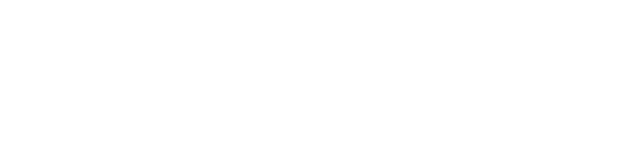
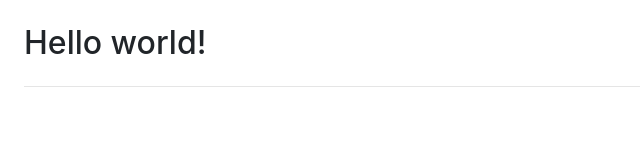
Before and after one commit to Marcosauras/task-manager, a plain HTML site: page index.html in a window 1280 px wide. Shown: the whole page, without its empty margins (0-640 px from the left). Drawn offline with nearby package versions, Linux system fonts and the light colour scheme.

Commit message:
skeleton of code

```diff
--- /dev/null
+++ b/assets/style.css
@@ -0,0 +1,3 @@
+body{
+    background-color: rgb(44, 44, 151);
+}
--- a/index.html
+++ b/index.html
@@ -4,9 +4,15 @@
     <meta charset="UTF-8">
     <meta http-equiv="X-UA-Compatible" content="IE=edge">
     <meta name="viewport" content="width=device-width, initial-scale=1.0">
+    <link rel="stylesheet" href="https://cdn.jsdelivr.net/npm/bootstrap@4.5.3/dist/css/bootstrap.min.css" integrity="sha384-TX8t27EcRE3e/ihU7zmQxVncDAy5uIKz4rEkgIXeMed4M0jlfIDPvg6uqKI2xXr2" crossorigin="anonymous">
     <title>Document</title>
 </head>
 <body>
-
+    <div class="p-4 shadow-4 rounded-3 hero" >
+        <h2>Hello world!</h2>
+        <p></p>
+        <hr class="my-4" />
+        <p></p>
+      </div>
 </body>
 </html>
```
Also changed, not shown: script.js (added).
